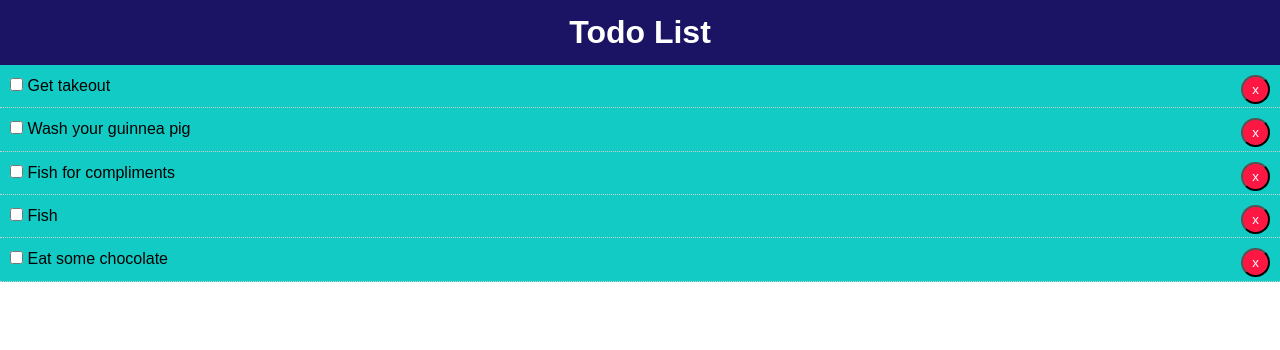
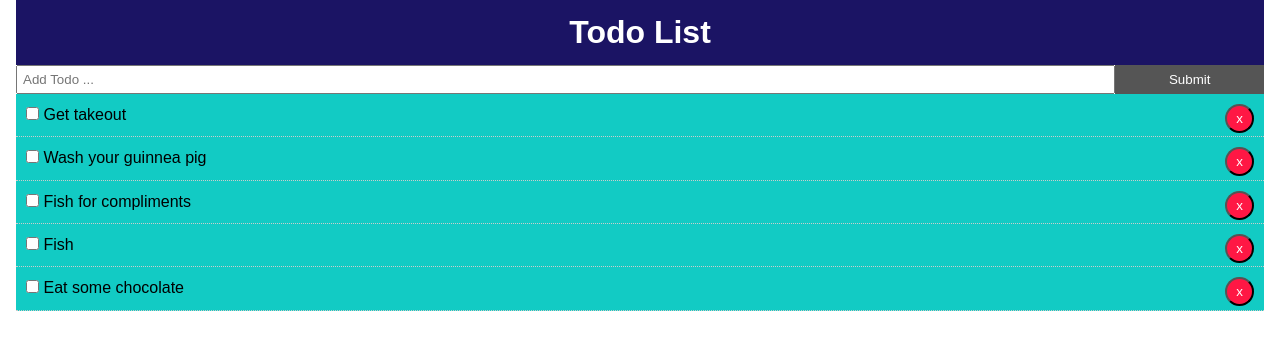
Before and after one commit to madameJeanette/react-todo-app, a React (Create React App) app: page / in a window 1280 px wide. Shown: the top 350 px of the page. Built offline with nearby package versions, Linux system fonts and the light colour scheme.

Commit message:
addTodo component in Appjs w styling

```diff
--- a/src/App.css
+++ b/src/App.css
@@ -13,3 +13,20 @@
   color: #333;
   text-decoration: none;
 }
+
+.container {
+  padding: 0 1rem;
+}
+
+.btn {
+  display: inline-block;
+  border: none;
+  background: #555;
+  color: #fff;
+  padding: 7px 20px;
+  cursor: pointer;
+}
+
+.btn:hover {
+  background: #666;
+}
--- a/src/App.js
+++ b/src/App.js
@@ -2,6 +2,7 @@
 import "./App.css";
 import Todos from './components/Todos';
 import Header from './components/layout/Header';
+import AddTodo from './components/AddTodo';
 
 class App extends Component {
   state = {
@@ -53,11 +54,14 @@
     // console.log(this.state.todos)
     return (
      <div className = "App" >
+       <div className="container">
          <Header />
+         <AddTodo />
          <Todos todos={this.state.todos}
           markComplete ={ this.markComplete}
           delTodo = {this.delTodo}
          />
+       </div>
      </div>
     );
   }
--- a/src/components/AddTodo.js
+++ b/src/components/AddTodo.js
@@ -1,24 +1,24 @@
 import React, { Component } from 'react'
 
-export default class AddTodo extends Component {
+export class AddTodo extends Component {
     render() {
         return (
-            <form style={{ display: flex}}>
+            <form style={{ display: 'flex'}}>
              <input
                type="text"
                name="title"
-               style={{ flex: 10 }}
+               style={{ flex: '10', padding: '5px' }}
                placeholder="Add Todo ..."
             />
             <input
                type="submit"
                value="Submit"
                className="btn"
-               style={{flex: 1}}
+               style={{flex: '1'}}
             />
          </form>
         )
     }
 }
 
-export default AddTodo
+export default AddTodo;
--- a/src/components/TodoItem.js
+++ b/src/components/TodoItem.js
@@ -45,8 +45,8 @@
     padding: '5px 9px',
     borderRadius: '50%',
     cursor: 'pointer',
-    float: 'right',
+    float: 'right'
 
 }
 
-export default TodoItem
+export default TodoItem;
```
Lines whose indentation alone changed are shown as unchanged.
